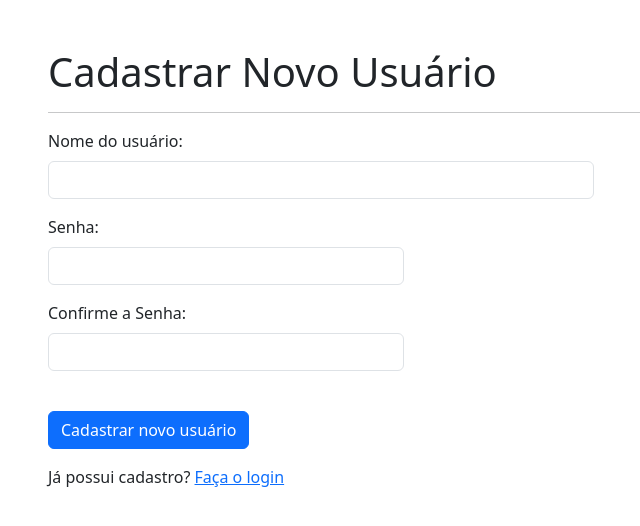
After one commit to gilder-jacomini/sistema_django_noturno, a Django app: page /login/novoUsuario/ in a window 1280 px wide. The commit adds this page. Shown: the top 526 px of the page, without its empty margins (34-674 px from the left). Run offline with Django 5.2, Linux system fonts and the light colour scheme.

Commit message:
Aula dia 29/09/2026

```diff
--- a/apps/crud/views.py
+++ b/apps/crud/views.py
@@ -1,6 +1,7 @@
+from django.contrib.auth.decorators import login_required
 from django.shortcuts import render
 
 # Create your views here.
-
+@login_required
 def index(request):
     return render(request, 'index.html')
--- /dev/null
+++ b/apps/login/templates/novo-usuario.html
@@ -0,0 +1,43 @@
+{% extends 'base-login.html' %}
+{% block title %}Novo Usário{% endblock %}
+{% block content %}
+
+<h1 class="mt-5">Cadastrar Novo Usuário</h1>
+
+<hr>
+{% if error %}<p>{{ error }}</p>{% endif %}
+<form action="" method="post">
+    {% csrf_token %}
+    <div class="row">
+        <div class="col-12 col-md-8 col-lg-6 mb-3">
+            <label for="username" class="form-label">
+                Nome do usuário:
+            </label>
+            <input type="text" class="form-control" name="username" required>
+        </div>
+    </div>
+    <div class="row">
+        <div class="col-12 col-md-6 col-lg-4 mb-3">
+            <label for="password" class="form-label">
+                Senha:
+            </label>
+            <input type="password" class="form-control" name="password" required>
+        </div>
+    </div>
+    <div class="row">
+        <div class="col-12 col-md-6 col-lg-4 mb-3">
+            <label for="confirm_password" class="form-label">
+                Confirme a Senha:
+            </label>
+            <input type="password" class="form-control" name="confirm_password" required>
+        </div>
+    </div>
+    <div class="row">
+        <div class="mt-4">
+            <button type="submit" class="btn btn-primary"> Cadastrar novo usuário </button>
+        </div>
+        <p class="mt-3">Já possui cadastro? <a href="/login">Faça o login</a></p>
+    </div>
+</form>
+
+{% endblock %}
--- a/apps/login/urls.py
+++ b/apps/login/urls.py
@@ -3,4 +3,6 @@ from . import views
 
 urlpatterns = [
     path('', views.login, name='login'),
+    path('novoUsuario/', views.novo_usuario, name='novo_usuario'),
+
 ]
--- a/apps/login/views.py
+++ b/apps/login/views.py
@@ -3,3 +3,6 @@ from django.shortcuts import render
 # Create your views here.
 def login(request):
     return render(request,"login.html")
+
+def novo_usuario(request):
+    return render(request, "novo-usuario.html")
--- a/config/settings.py
+++ b/config/settings.py
@@ -118,6 +118,7 @@ USE_TZ = True
 
 STATIC_URL = 'static/'
 
+LOGIN_URL = '/login/'
 
 # Email
 # https://docs.djangoproject.com/en/6.1/topics/email/#topic-email-configuration
```
Also changed, not shown: apps/login/templates/login.html (+28 -3 lines).
